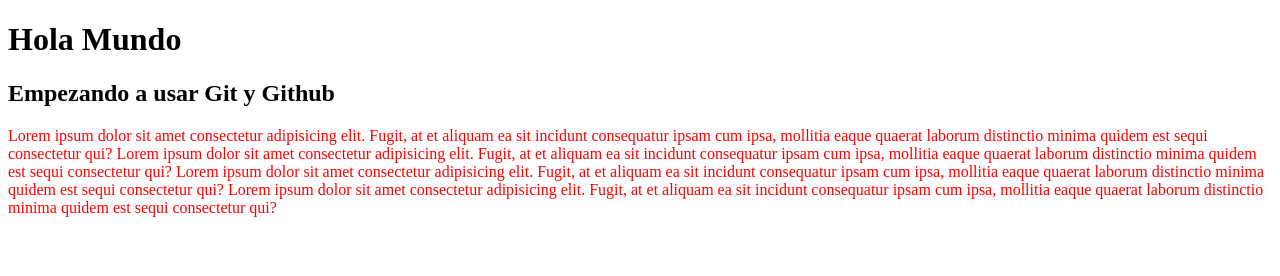
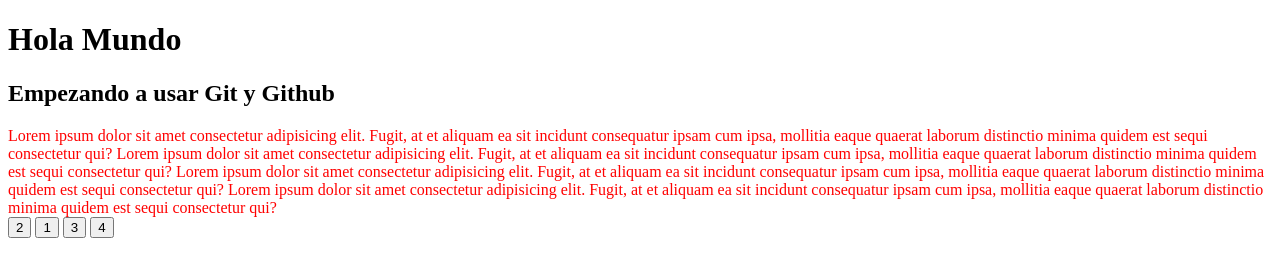
Before and after one commit to AlanSeyfir/first-test, a plain HTML site: page index.html in a window 1280 px wide. Drawn offline with Linux system fonts and the light colour scheme.

Commit message:
Index tiene botones

```diff
--- a/index.html
+++ b/index.html
@@ -19,6 +19,9 @@
     Lorem ipsum dolor sit amet consectetur adipisicing elit. Fugit, at et aliquam ea sit
     incidunt consequatur ipsam cum ipsa, mollitia eaque quaerat laborum distinctio minima quidem est sequi consectetur qui?
     </div>
-
+    <button type="menu"> 2 </button>
+    <button type="menu" tabindex="1" > 1 </button>
+    <button type="menu"> 3 </button>
+    <button type="menu"> 4 </button>
 </body>
 </html>
```
